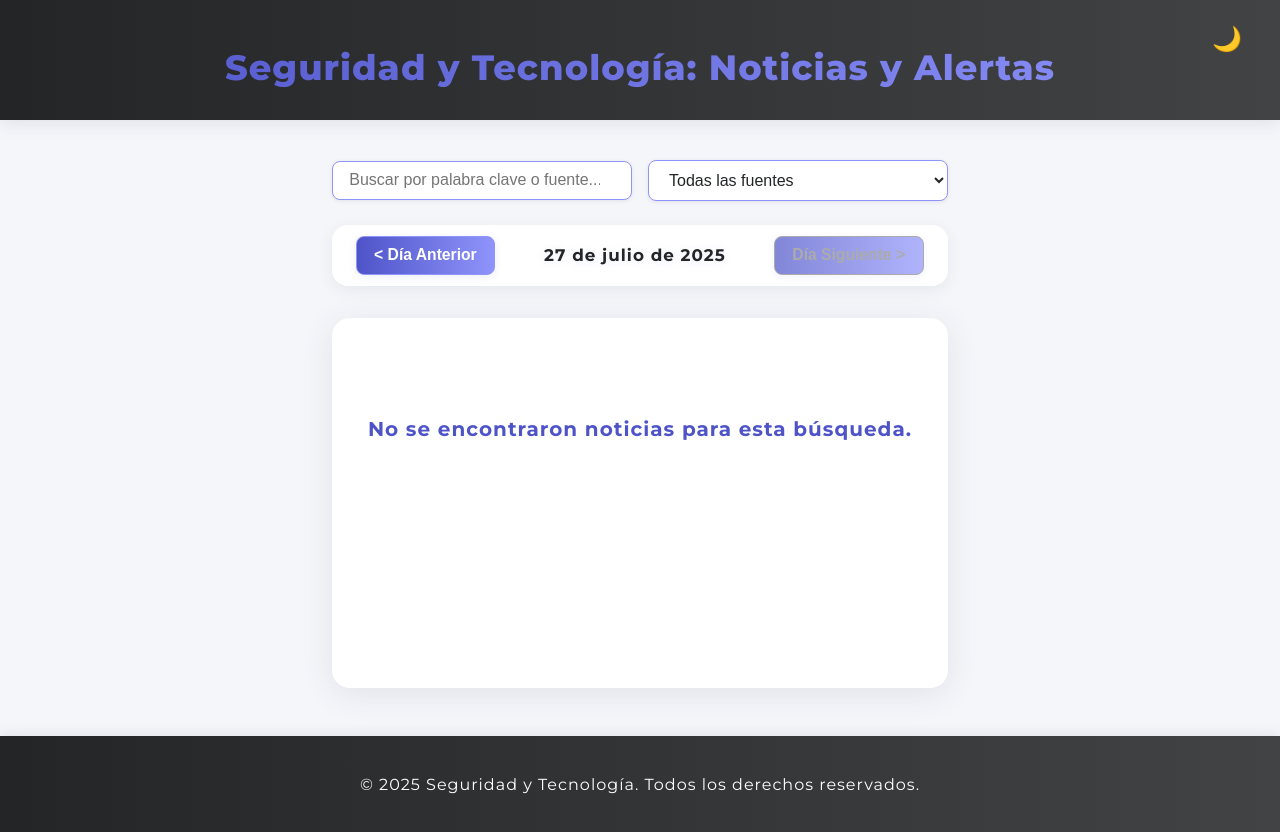
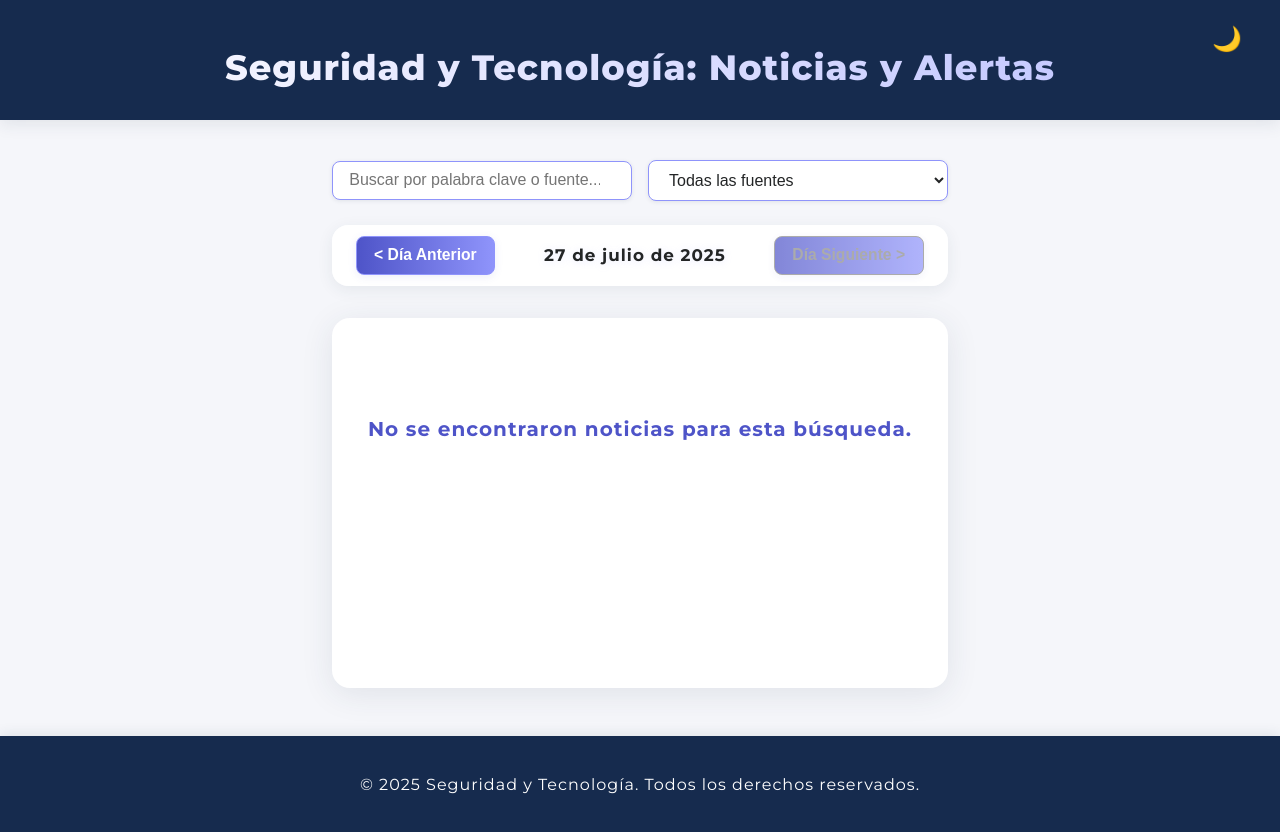
Before and after one commit to hahn92/Ciberseguridad, a plain HTML site: page index.html in a window 1280 px wide. Drawn offline with Linux system fonts and the light colour scheme.

Commit message:
Ajustes de color

```diff
--- a/style.css
+++ b/style.css
@@ -3,8 +3,8 @@
 :root {
     --color-bg: #f5f6fa;
     --color-bg-card: #fff;
-    --color-bg-header: linear-gradient(90deg, #232526 0%, #414345 100%);
-    --color-bg-footer: linear-gradient(90deg, #232526 0%, #414345 100%);
+    --color-bg-header: linear-gradient(90deg, #162b4e 0%, #162b4e 100%);
+    --color-bg-footer: linear-gradient(90deg, #162b4e 0%, #162b4e 100%);
     --color-text: #232526;
     --color-primary: #4e54c8;
     --color-secondary: #8f94fb;
@@ -19,8 +19,8 @@
 .dark {
     --color-bg: #181a1b;
     --color-bg-card: #232526;
-    --color-bg-header: linear-gradient(90deg, #181a1b 0%, #232526 100%);
-    --color-bg-footer: linear-gradient(90deg, #181a1b 0%, #232526 100%);
+    --color-bg-header: linear-gradient(90deg, #162b4e 0%, #162b4e 100%);
+    --color-bg-footer: linear-gradient(90deg, #162b4e 0%, #162b4e 100%);
     --color-text: #f5f6fa;
     --color-primary: #8f94fb;
     --color-secondary: #4e54c8;
@@ -64,7 +64,7 @@ header h1 {
     font-size: 2.2rem;
     font-weight: 800;
     margin: 0;
-    background: linear-gradient(90deg, #4e54c8 0%, #8f94fb 100%);
+    background: linear-gradient(90deg, #fff 0%, #babfff 100%);
     -webkit-background-clip: text;
     -webkit-text-fill-color: transparent;
     background-clip: text;
```
